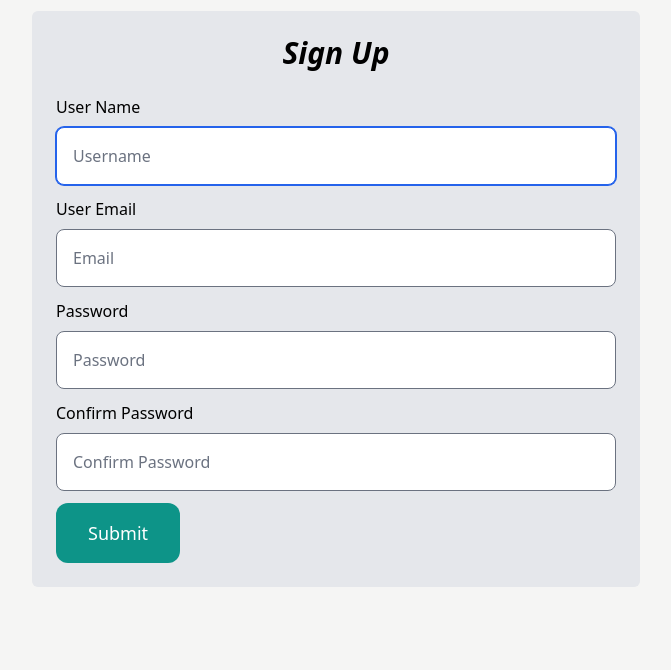
After one commit to EnriqueKloosterman/tcg_trader_django, a Django app: page /signup/ in a window 1280 px wide. The commit adds this page. Shown: the part 130-800 px from the top of the page, without its empty margins (304-975 px from the left). Run offline with Django 5.2, Linux system fonts and the light colour scheme; some libraries are stand-ins or nearby versions.

Commit message:
signup y login

```diff
--- /dev/null
+++ b/core/forms.py
@@ -0,0 +1,35 @@
+from django import forms
+from django.contrib.auth.forms import UserCreationForm, AuthenticationForm
+from django.contrib.auth.models import User
+
+class LoginForm(AuthenticationForm):
+    username = forms.CharField(widget=forms.TextInput(attrs={
+        'class': 'w-full p-4 rounded-lg',
+        'placeholder': 'Username'
+    }))
+    password = forms.CharField(widget=forms.PasswordInput(attrs={
+        'class': 'w-full p-4 rounded-lg',
+        'placeholder': 'Password'
+    }))
+
+class SignupForm(UserCreationForm):
+    class Meta:
+        model = User
+        fields = ('username', 'password1', 'password2')
+
+    username = forms.CharField(widget=forms.TextInput(attrs={
+        'class': 'w-full p-4 rounded-lg',
+        'placeholder': 'Username'
+    }))
+    email = forms.CharField(widget=forms.EmailInput(attrs={
+        'class': 'w-full p-4 rounded-lg',
+        'placeholder': 'Email'
+    }))
+    password1 = forms.CharField(widget=forms.PasswordInput(attrs={
+        'class': 'w-full p-4 rounded-lg',
+        'placeholder': 'Password'
+    }))
+    password2 = forms.CharField(widget=forms.PasswordInput(attrs={
+        'class': 'w-full p-4 rounded-lg',
+        'placeholder': 'Confirm Password'
+    }))
--- a/core/templates/core/base.html
+++ b/core/templates/core/base.html
@@ -10,9 +10,26 @@
 
     <body class="flex-container bg-stone-100">
         <nav class="p-6 flex justify-between items-center border-b border-gray-300">
-            <a href="/" class="flex items-center allign-center">
-                <img src="https://res.cloudinary.com/deumagcgr/image/upload/v1728680685/logo-tcg-round_xinmkw.png" alt="logo" class="w-20">
-            </a>
+            <figure>
+                <a href="/" class="flex items-center allign-center">
+                    <img src="https://res.cloudinary.com/deumagcgr/image/upload/v1728680685/logo-tcg-round_xinmkw.png" alt="logo" class="w-20">
+                </a>
+            </figure>
+            <div class="text-red-600 text-4xl font-bold italic text-center">
+                <p>Praeto TCG trader</p>
+            </div>
+            <div class="space-x-6">
+                {% if request.user.is_authenticated %}
+                    <a href="#" class="px-4 py-2 text-lg font-semibold bg-teal-600 text-white hover:bg-teal-800 rounded-md">Profile</a>
+                    <a href="#" class="px-4 py-2 text-lg font-semibold bg-indigo-600 text-white hover:bg-indigo-800 rounded-md">Inbox</a>
+                {% else %}
+                <a href="{% url 'core:signup' %}" class="px-4 py-2 text-lg font-semibold bg-teal-600 text-white rounded-md hover:bg-teal-800">Sign up</a>
+                <a href="{% url 'core:login' %}" class="px-4 py-2 text-lg font-semibold bg-indigo-600 text-white rounded-md hover:bg-indigo-800">Login</a>
+                    {% comment %} <a href="#" class="px-4 py-2 text-lg font-semibold bg-teal-600 text-white rounded-md hover:bg-teal-800">Sign up</a> {% endcomment %}
+                    {% comment %} <a href="#" class="px-4 py-2 text-lg font-semibold bg-indigo-600 text-white rounded-md hover:bg-indigo-800">Login</a> {% endcomment %}
+                {% endif %}
+            </div>
+
         </nav>
         <div class="container mx-auto p-8">
             {% block content %}
--- a/core/templates/core/index.html
+++ b/core/templates/core/index.html
@@ -5,9 +5,9 @@
     <div class="p-8">
         <h1 class="text-center text-3xl">You have once again entered the world of survival horror!</h1>
         <h2 class="text-center text-2xl text-red-600">Good Luck!!</h2>
-        <div class="container grid grid-cols-5 gap-4 rounded-md">
+        <div class="container grid grid-cols-1 md:grid-cols-3 lg:grid-cols-5 gap-4 rounded-md">
             {% for card in cards %}
-            <div class="p-2 bg-stone-200 rounded-md">
+            <div class="p-2 bg-stone-200 rounded-md ">
                 <img src="{{ card.card_image.url }}" alt="" class="w-full">
                 <p class="text-sky-800 font-bold text-lg">{{ card.card_name }}</p>
                 <p>{{ card.card_type }}</p>
--- /dev/null
+++ b/core/templates/core/signup.html
@@ -0,0 +1,47 @@
+{% extends "core/base.html" %}
+{% block title %}Sign Up{% endblock  %}
+{% block content %}
+    <div class="w-full md:w-1/2 mx-auto p-6 bg-gray-200 rounded-md">
+        <h2 class="mb-6 text-3xl font-semibold text-center italic">Sign Up</h2>
+
+        <form action="." method='post'>
+            {% csrf_token %}
+
+            <div class="mb-3">
+                <label class="inline-block mb-2">User Name</label><br>
+                {{ form.username }}
+            </div>
+
+            <div class="mb-3">
+                <label class="inline-block mb-2">User Email</label><br>
+                {{ form.email }}
+            </div>
+
+            <div class="mb-3">
+                <label class="inline-block mb-2">Password</label><br>
+                {{ form.password1 }}
+            </div>
+
+            <div class="mb-3">
+                <label class="inline-block mb-2">Confirm Password</label><br>
+                {{ form.password2 }}
+            </div>
+
+            {% if form.errors or form.non_fied_errors %}
+                <div class="mb-3 p-6 bg-red-100 rounded-lg">
+                    {% for field in form  %}
+                        {{ field.errors }}
+                    {% endfor %}
+
+                    {{ form.non_field_errors }}
+
+                </div>
+            {% endif %}
+
+            <button class="py-4 px-8 text-lg bg-teal-600 hover:bg-teal-800 rounded-xl text-white">Submit</button>
+
+        </form>
+
+
+    </div>
+{% endblock  %}
--- a/core/urls.py
+++ b/core/urls.py
@@ -1,8 +1,12 @@
 from django.urls import path
 from . import views
+from django.contrib.auth import views as auth_views
+from .forms import LoginForm
 
 urlpatterns = [
     path('', views.home, name="home"),
+    path('signup/', views.signup, name='signup'),
+    path('login/', auth_views.LoginView.as_view(template_name='core/login.html', authentication_form=LoginForm),  name='login')
 
 
 ]
--- a/core/views.py
+++ b/core/views.py
@@ -1,5 +1,8 @@
 from django.shortcuts import render, redirect
 from card.models import Card, Card_Type, Faction
+from django.contrib.auth.forms import AuthenticationForm
+from .forms import SignupForm
+
 
 # Create your views here.
 def base(request):
@@ -16,3 +19,15 @@ def home(request):
         'card_types': card_types,
         'factions': factions
     })
+
+def signup(request):
+    if request.method == 'POST':
+        form = SignupForm(request.POST)
+        if form.is_valid():
+            form.save()
+            return redirect('/login/')
+    else:
+        form = SignupForm()
+    return render(request, 'core/signup.html', {
+        'form': form
+    })
--- a/tcgTrader/urls.py
+++ b/tcgTrader/urls.py
@@ -21,8 +21,7 @@ from django.conf.urls.static import static
 
 urlpatterns = [
     path('admin/', admin.site.urls),
-    path('', include('core.urls')),
+    # path('', include('core.urls')),
+    path('', include(('core.urls', 'core'), namespace='core')),
     path("__reload__/", include("django_browser_reload.urls")),
-
-
 ]
--- a/theme/static/css/dist/styles.css
+++ b/theme/static/css/dist/styles.css
@@ -792,8 +792,24 @@ select {
   margin-right: auto;
 }
 
+.mb-6 {
+  margin-bottom: 1.5rem;
+}
+
+.mb-2 {
+  margin-bottom: 0.5rem;
+}
+
+.mb-3 {
+  margin-bottom: 0.75rem;
+}
+
 .block {
   display: block;
+}
+
+.inline-block {
+  display: inline-block;
 }
 
 .flex {
@@ -816,8 +832,12 @@ select {
   width: 100%;
 }
 
-.grid-cols-5 {
-  grid-template-columns: repeat(5, minmax(0, 1fr));
+.w-3\/4 {
+  width: 75%;
+}
+
+.grid-cols-1 {
+  grid-template-columns: repeat(1, minmax(0, 1fr));
 }
 
 .items-center {
@@ -836,8 +856,22 @@ select {
   gap: 1rem;
 }
 
+.space-x-6 > :not([hidden]) ~ :not([hidden]) {
+  --tw-space-x-reverse: 0;
+  margin-right: calc(1.5rem * var(--tw-space-x-reverse));
+  margin-left: calc(1.5rem * calc(1 - var(--tw-space-x-reverse)));
+}
+
 .rounded-md {
   border-radius: 0.375rem;
+}
+
+.rounded-xl {
+  border-radius: 0.75rem;
+}
+
+.rounded-lg {
+  border-radius: 0.5rem;
 }
 
 .border-b {
@@ -864,6 +898,36 @@ select {
   background-color: rgb(231 229 228 / var(--tw-bg-opacity));
 }
 
+.bg-indigo-600 {
+  --tw-bg-opacity: 1;
+  background-color: rgb(79 70 229 / var(--tw-bg-opacity));
+}
+
+.bg-sky-500 {
+  --tw-bg-opacity: 1;
+  background-color: rgb(14 165 233 / var(--tw-bg-opacity));
+}
+
+.bg-teal-500 {
+  --tw-bg-opacity: 1;
+  background-color: rgb(20 184 166 / var(--tw-bg-opacity));
+}
+
+.bg-teal-600 {
+  --tw-bg-opacity: 1;
+  background-color: rgb(13 148 136 / var(--tw-bg-opacity));
+}
+
+.bg-gray-200 {
+  --tw-bg-opacity: 1;
+  background-color: rgb(229 231 235 / var(--tw-bg-opacity));
+}
+
+.bg-red-100 {
+  --tw-bg-opacity: 1;
+  background-color: rgb(254 226 226 / var(--tw-bg-opacity));
+}
+
 .p-2 {
   padding: 0.5rem;
 }
@@ -874,6 +938,40 @@ select {
 
 .p-8 {
   padding: 2rem;
+}
+
+.p-4 {
+  padding: 1rem;
+}
+
+.px-6 {
+  padding-left: 1.5rem;
+  padding-right: 1.5rem;
+}
+
+.py-3 {
+  padding-top: 0.75rem;
+  padding-bottom: 0.75rem;
+}
+
+.px-4 {
+  padding-left: 1rem;
+  padding-right: 1rem;
+}
+
+.py-2 {
+  padding-top: 0.5rem;
+  padding-bottom: 0.5rem;
+}
+
+.px-8 {
+  padding-left: 2rem;
+  padding-right: 2rem;
+}
+
+.py-4 {
+  padding-top: 1rem;
+  padding-bottom: 1rem;
 }
 
 .text-center {
@@ -904,8 +1002,21 @@ select {
   line-height: 1.75rem;
 }
 
+.text-4xl {
+  font-size: 2.25rem;
+  line-height: 2.5rem;
+}
+
 .font-bold {
   font-weight: 700;
+}
+
+.font-semibold {
+  font-weight: 600;
+}
+
+.italic {
+  font-style: italic;
 }
 
 .leading-normal {
@@ -925,3 +1036,49 @@ select {
   --tw-text-opacity: 1;
   color: rgb(7 89 133 / var(--tw-text-opacity));
 }
+
+.text-white {
+  --tw-text-opacity: 1;
+  color: rgb(255 255 255 / var(--tw-text-opacity));
+}
+
+.text-red-400 {
+  --tw-text-opacity: 1;
+  color: rgb(248 113 113 / var(--tw-text-opacity));
+}
+
+.hover\:bg-indigo-800:hover {
+  --tw-bg-opacity: 1;
+  background-color: rgb(55 48 163 / var(--tw-bg-opacity));
+}
+
+.hover\:bg-sky-700:hover {
+  --tw-bg-opacity: 1;
+  background-color: rgb(3 105 161 / var(--tw-bg-opacity));
+}
+
+.hover\:bg-teal-700:hover {
+  --tw-bg-opacity: 1;
+  background-color: rgb(15 118 110 / var(--tw-bg-opacity));
+}
+
+.hover\:bg-teal-800:hover {
+  --tw-bg-opacity: 1;
+  background-color: rgb(17 94 89 / var(--tw-bg-opacity));
+}
+
+@media (min-width: 768px) {
+  .md\:w-1\/2 {
+    width: 50%;
+  }
+
+  .md\:grid-cols-3 {
+    grid-template-columns: repeat(3, minmax(0, 1fr));
+  }
+}
+
+@media (min-width: 1024px) {
+  .lg\:grid-cols-5 {
+    grid-template-columns: repeat(5, minmax(0, 1fr));
+  }
+}
```
Also changed, not shown: core/templates/core/login.html (added, +34 -0 lines), tcgTrader/settings.py (+13 -3 lines), db.sqlite3, media/card_images/Arkantoz_-_1500x2100.webp (deleted), media/card_images/Arse-3_-_1500x2100.webp (deleted), media/card_images/Arse-archer.webp (deleted), media/card_images/Cimarron_-_1500x2100.webp (deleted), media/card_images/Corazon_de_Lechon_1_-_1500x2100.webp (deleted), media/card_images/Lluvia_de_flechas.webp (deleted), media/card_images/Pinhead_-_1500x2100.webp (deleted), media/card_images/Yorak_-_1500x2100.webp (deleted), 1 other file.
